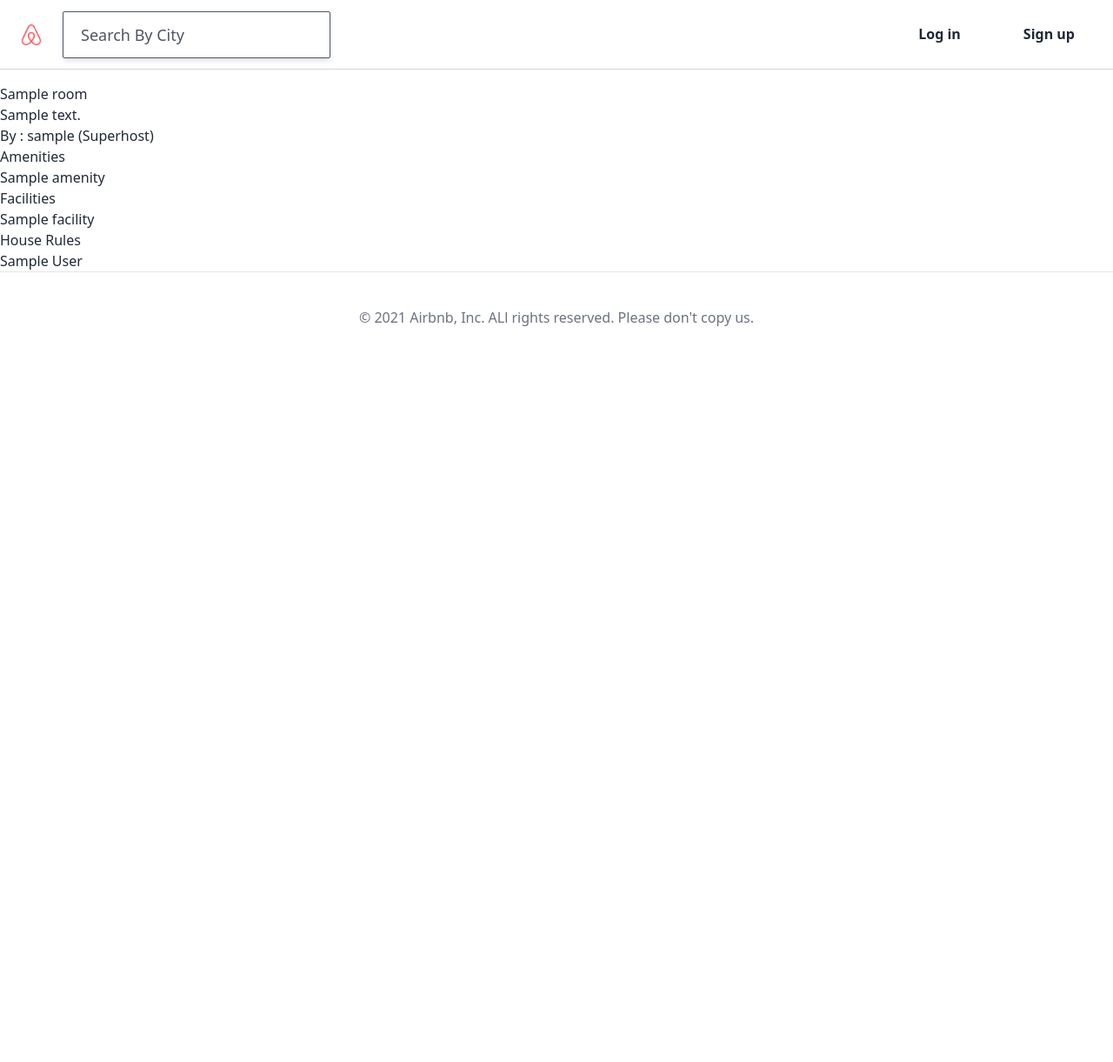
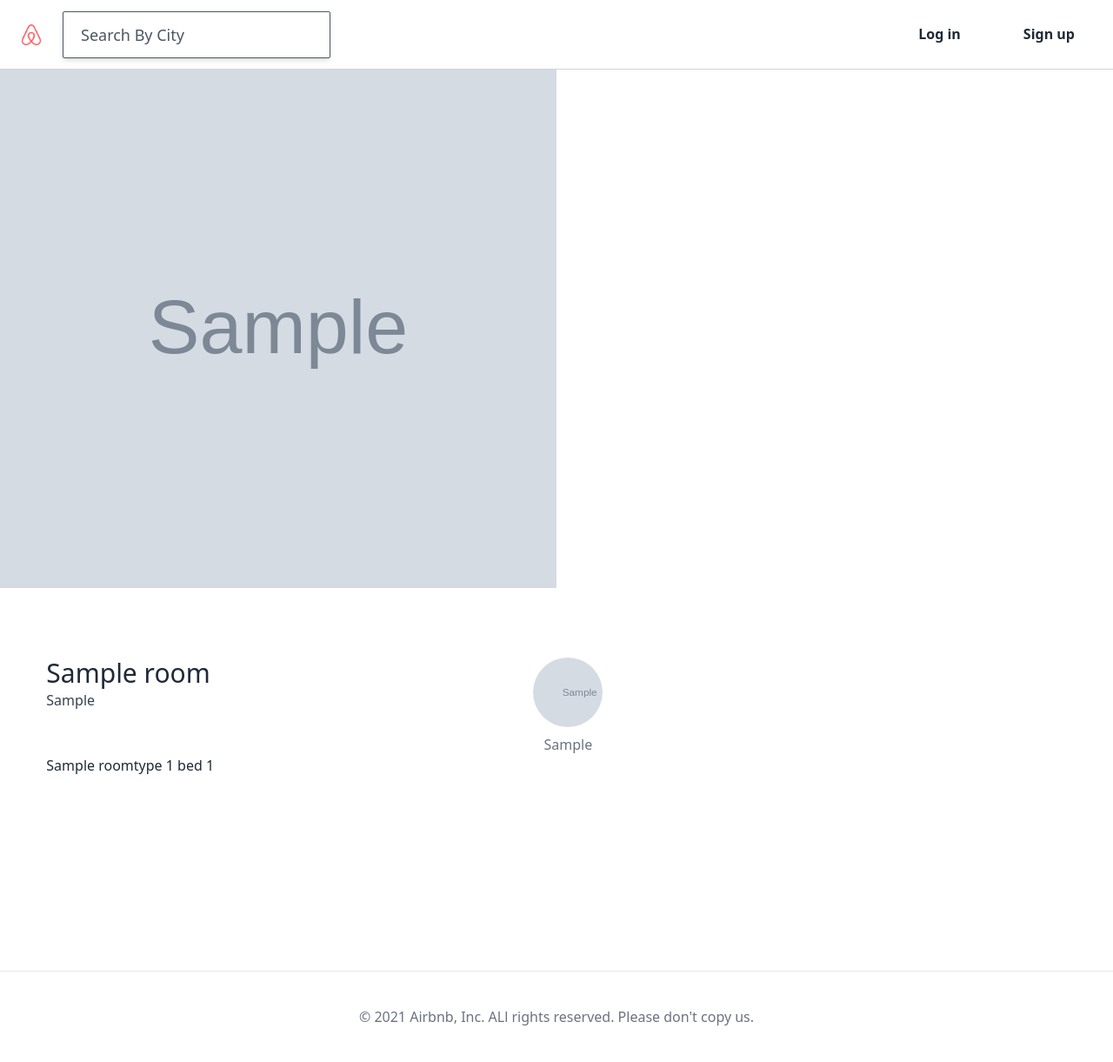
Before and after one commit to aza1200/AirBnB_Project, a Django app: page /rooms/1 in a window 1280 px wide. Shown: the whole page at 87% size. Before the commit the page ends 375 px from the top, so only its background shows below. Run offline with Django 3.2, Linux system fonts and the light colour scheme; tables that the repository leaves empty hold one stand-in row (values such as "Sample post"); grey boxes marked "Sample" are stand-in pictures; style sheets or scripts are compiled from the project's sources; some libraries are stand-ins or nearby versions.

Commit message:
Setting Room Detail

```diff
--- a/rooms/models.py
+++ b/rooms/models.py
@@ -95,6 +95,16 @@ class Room(core_models.TimeStampedModel):
         photo, = self.photos.all()[:1]
         return photo.file.url
 
+    def get_next_four_photos(self):
+        photos = self.photos.all()[1:5]
+        return photos
+
+    def get_beds(self):
+        if self.beds == 1:
+            return "1 bed"
+        else:
+            return f"{self.beds} beds"
+
 class Photo(core_models.TimeStampedModel):
 
     """ Photo Model Definition """
--- a/rooms/views.py
+++ b/rooms/views.py
@@ -36,7 +36,6 @@ class SearchView(View):
     """ SearchView Definition """
 
     def get(self, request):
-
         country = request.GET.get("country")
 
         if country:
@@ -96,7 +95,7 @@ class SearchView(View):
                     filter_args["facilities"] = facility
 
                 qs = models.Room.objects.filter(**filter_args).order_by("-created")
-
+                # 나이 : 13살, 성별 : 남자
                 paginator = Paginator(qs,10,orphans=5)
 
                 page = request.GET.get("page",1)
--- a/templates/rooms/room_detail.html
+++ b/templates/rooms/room_detail.html
@@ -5,44 +5,38 @@
 {% endblock page_title %}
 
 {% block content %}
-    <div>
-        <h1>{{room.name }}</h1>
-        <h3>{{ room.description }}</h3>
+
+    <div class="-mt-5 container max-w-full h-75vh flex mb-20">
+        <div class="h-full w-1/2 bg-center bg-cover" style="background-image:url({{room.first_photo}})"></div>
+        <div class="h-full w-1/2 flex flex-wrap">
+            {% for photo in room.get_next_four_photos %}
+                <div style="background-image:url({{photo.file.url}})"
+                class="w-1/2 h-auto bg-cover bg-center border-gray-500 border"
+                ></div>
+            {% endfor %}
+        </div>
     </div>
 
-    <div>
-        <h2>
-            By : <a href="{{room.host.get_absolute_url}}">{{ room.host.username}}</a>
-            {% if room.host.superhost %}
-                (Superhost)
-            {% endif %}
-        </h2>
-
-        <h3>Amenities</h3>
-
-        <ul>
-            {% for a in room.amenities.all %}
-                <li>{{a}}</li>
-            {% endfor %}
-        </ul>
-
-        <h3>Facilities</h3>
-
-        <ul>
-            {% for a in room.facilities.all %}
-                <li>{{a}}</li>
-            {% endfor %}
-        </ul>
-
-        <h3>House Rules</h3>
-
-        <ul>
-            {% for a in room.house_rules.all %}
-                <li>{{a}}</li>
-            {% endfor %}
-        </ul>
+    <div class="container mx-auto flex justify-around pb-56">
+        <div class="w-1/2">
+            <div class="flex justify-between">
+                <div>
+                    <h4 class="text-3xl font-medium mb-px">{{room.name}}</h4>
+                    <span class="text-gray-700 font-light">{{room.city}}</span>
+                </div>
+                <a href="{{room.host.get_absolute_url}}" class="flex flex-col items-center">
+                    {% include "mixins/user_avatar.html" with user=room.host %}
+                    <span class="mt-2 text-gray-500">{{room.host.first_name}}</span>
+                </a>
+            </div>
+            <div class="flex">
+                {{room.room_type}}
+                {{room.get_beds}}
+                {{room.bedrooms}}
+            </div>
+        </div>
+        <div class="w-1/3">
+        </div>
     </div>
 
-
-
 {% endblock %}
--- a/users/views.py
+++ b/users/views.py
@@ -164,6 +164,7 @@ def kakao_callback(request):
                                      f"client_id={client_id}&"
                                      f"redirect_uri={redirect_uri}&"
                                      f"code={code}")
+
         token_json = token_request.json()
         error = token_json.get("error",None)
         #print(token_json)
```
Also changed, not shown: rooms/urls.py (line endings or trailing spaces).
